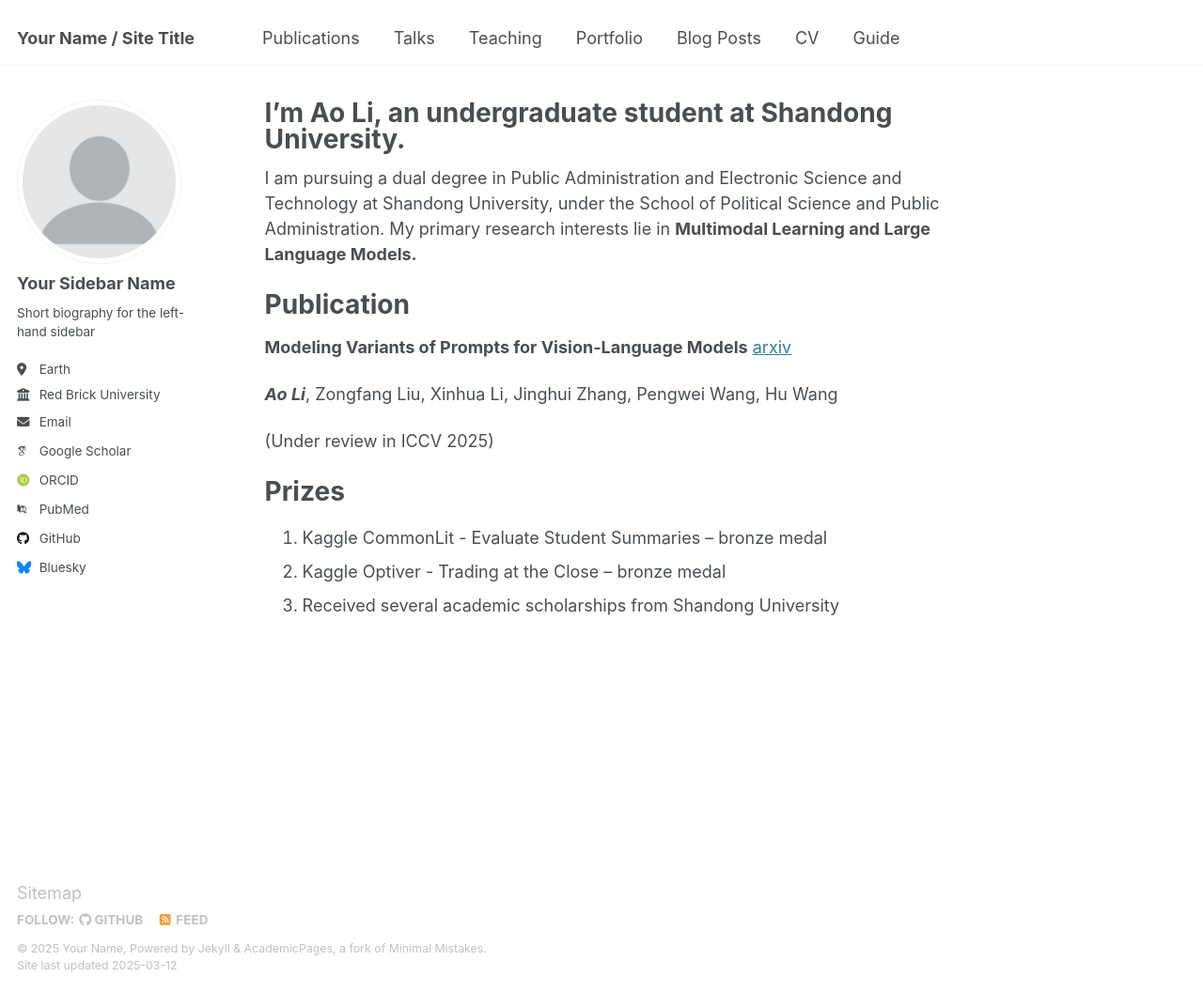
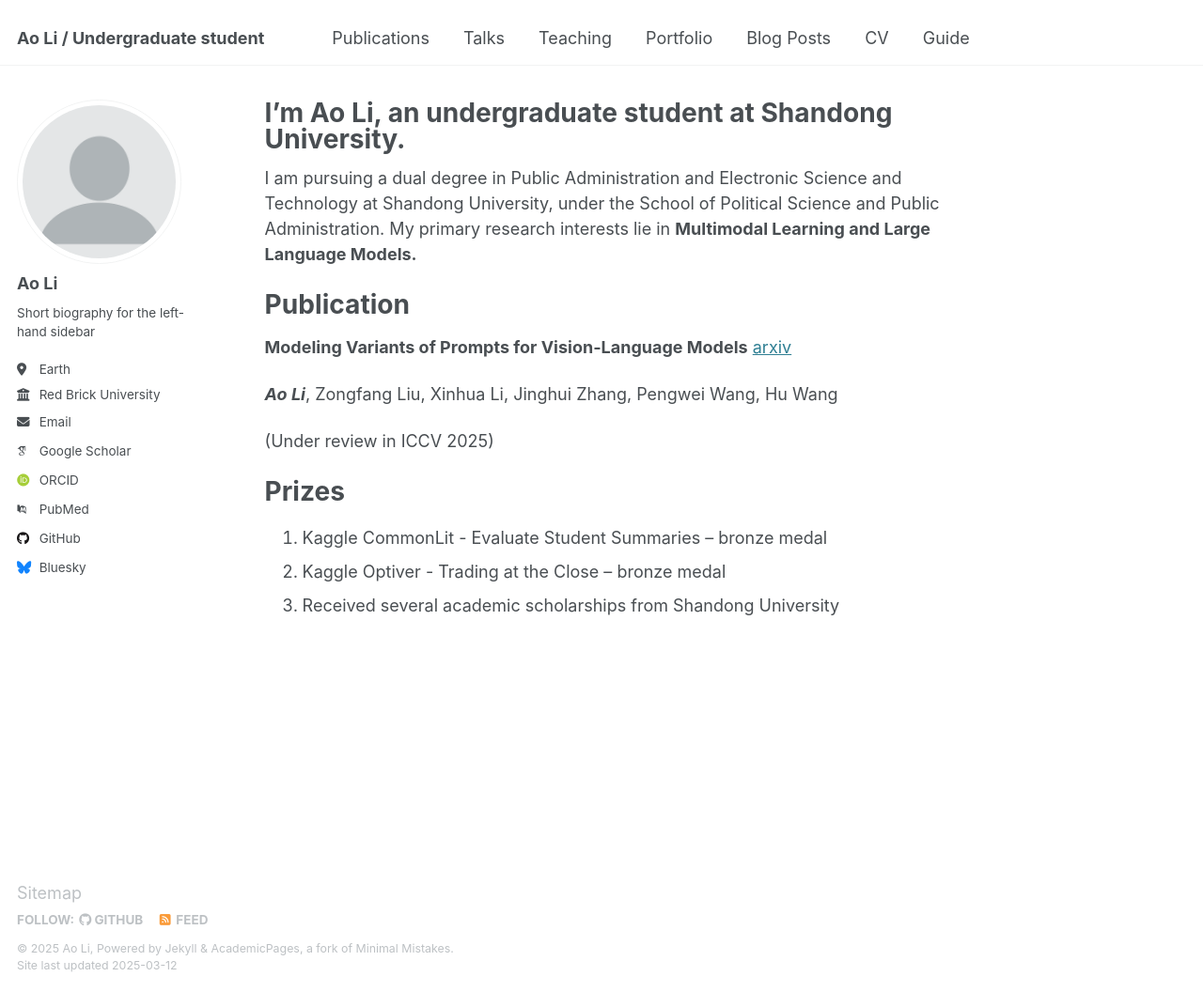
Before and after one commit to liaolea/liaolea.github.io, a Jekyll site: the page built from _pages/about.md, in a window 1280 px wide and 1056 px high. Shown: the whole window at 94% size. Built offline with Jekyll 4.4.1, drawn with Linux system fonts in a browser that asks for light colours; some web fonts are replaced.

Commit message:
Update _config.yml

```diff
--- a/_config.yml
+++ b/_config.yml
@@ -9,11 +9,11 @@
 # Basic Site Settings
 locale                   : "en-US"
 site_theme               : "default"
-title                    : "Your Name / Site Title"
+title                    : "Ao Li / Undergraduate student"
 title_separator          : "-"
-name                     : &name "Your Name"
+name                     : &name "Ao Li"
 description              : &description "personal description"
-url                      : https://academicpages.github.io # the base hostname & protocol for your site e.g. "https://[your GitHub username].github.io"
+url                      : https://liaolea.github.io/ # the base hostname & protocol for your site e.g. "https://[your GitHub username].github.io"
 baseurl                  : "" # the subpath of your site, e.g. "/blog"
 repository               : "academicpages/academicpages.github.io"
 
@@ -23,7 +23,7 @@ repository               : "academicpages/academicpages.github.io"
 author:
   # Biographic information
   avatar           : "profile.png"
-  name             : "Your Sidebar Name"
+  name             : "Ao Li"
   pronouns         : # example: "she/her"
   bio              : "Short biography for the left-hand sidebar"
   location         : "Earth"
```
